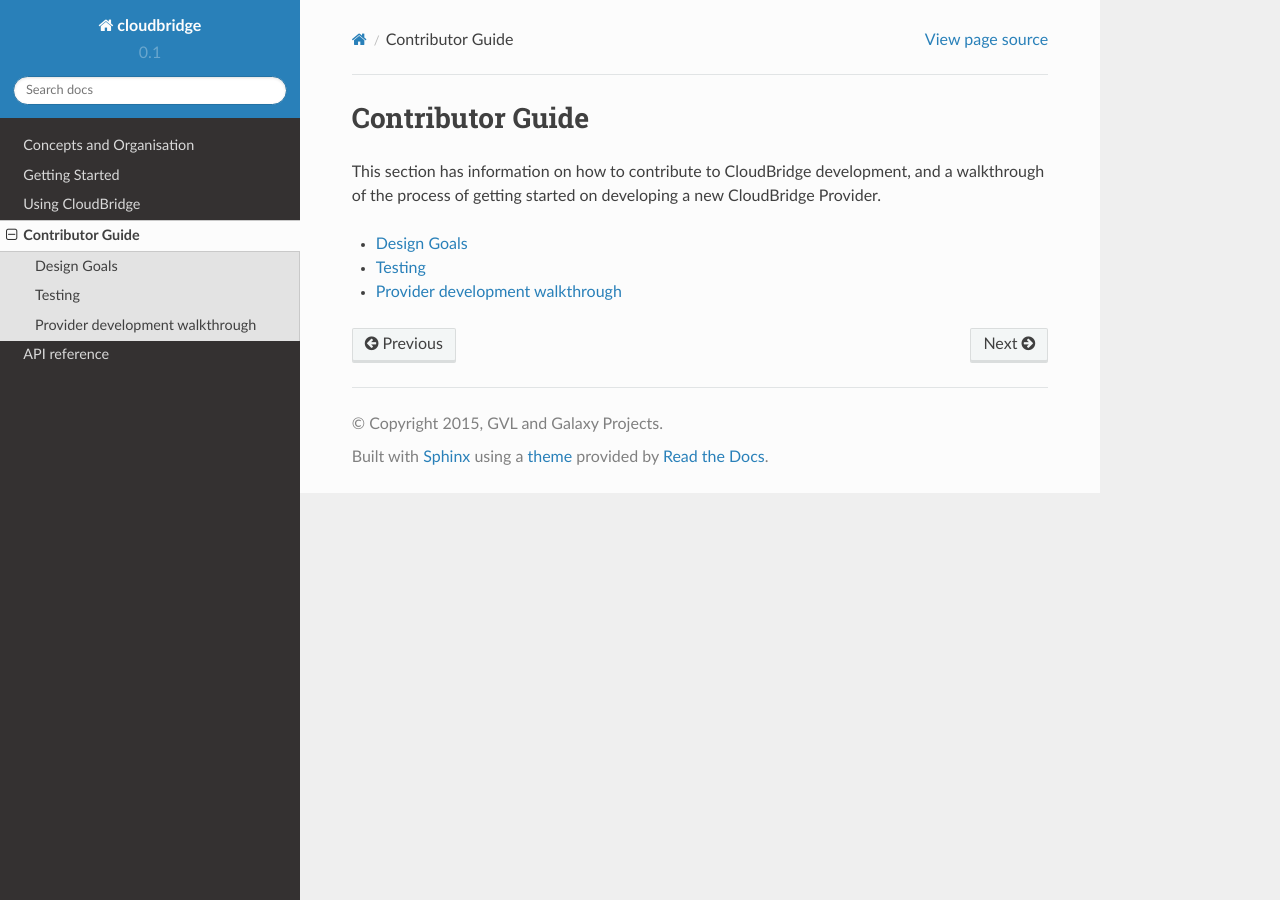
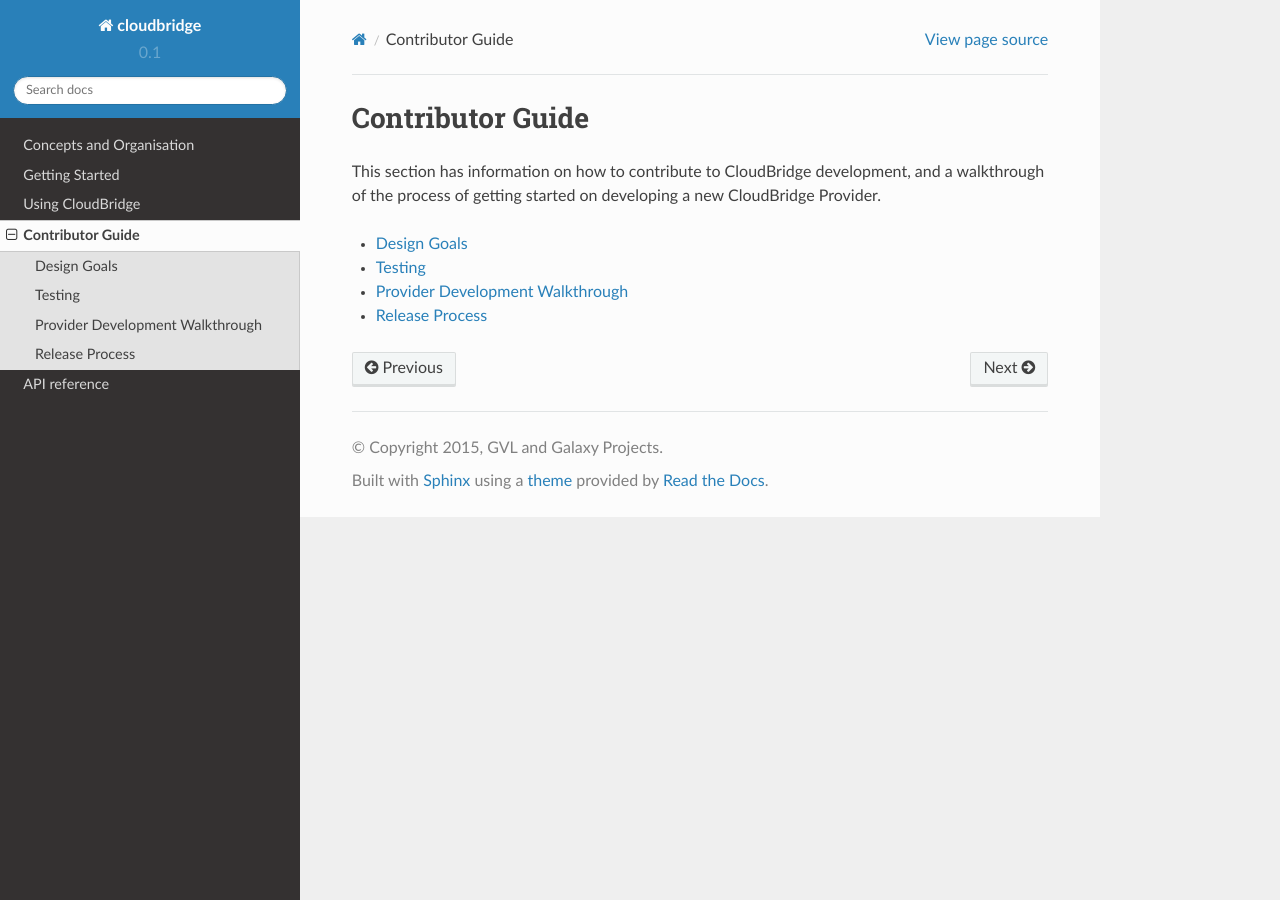
Before and after one commit to CloudVE/cloudbridge, a Sphinx documentation site: the page built from docs/topics/contributor_guide.rst, in a window 1280 px wide. Built offline with Sphinx 7.4.7 and the Read the Docs theme 2.0.0, drawn with Linux system fonts in a browser that asks for light colours.

Commit message:
Added docs on release process.

```diff
--- a/docs/topics/contributor_guide.rst
+++ b/docs/topics/contributor_guide.rst
@@ -9,4 +9,5 @@ CloudBridge Provider.
 
     Design Goals <design_goals.rst>
     Testing <testing.rst>
-    Provider development walkthrough <provider_development.rst>
+    Provider Development Walkthrough <provider_development.rst>
+    Release Process <release_process.rst>
```
Also changed, not shown: CHANGELOG.rst (+12 -0 lines), docs/topics/release_process.rst (added, +20 -0 lines).
